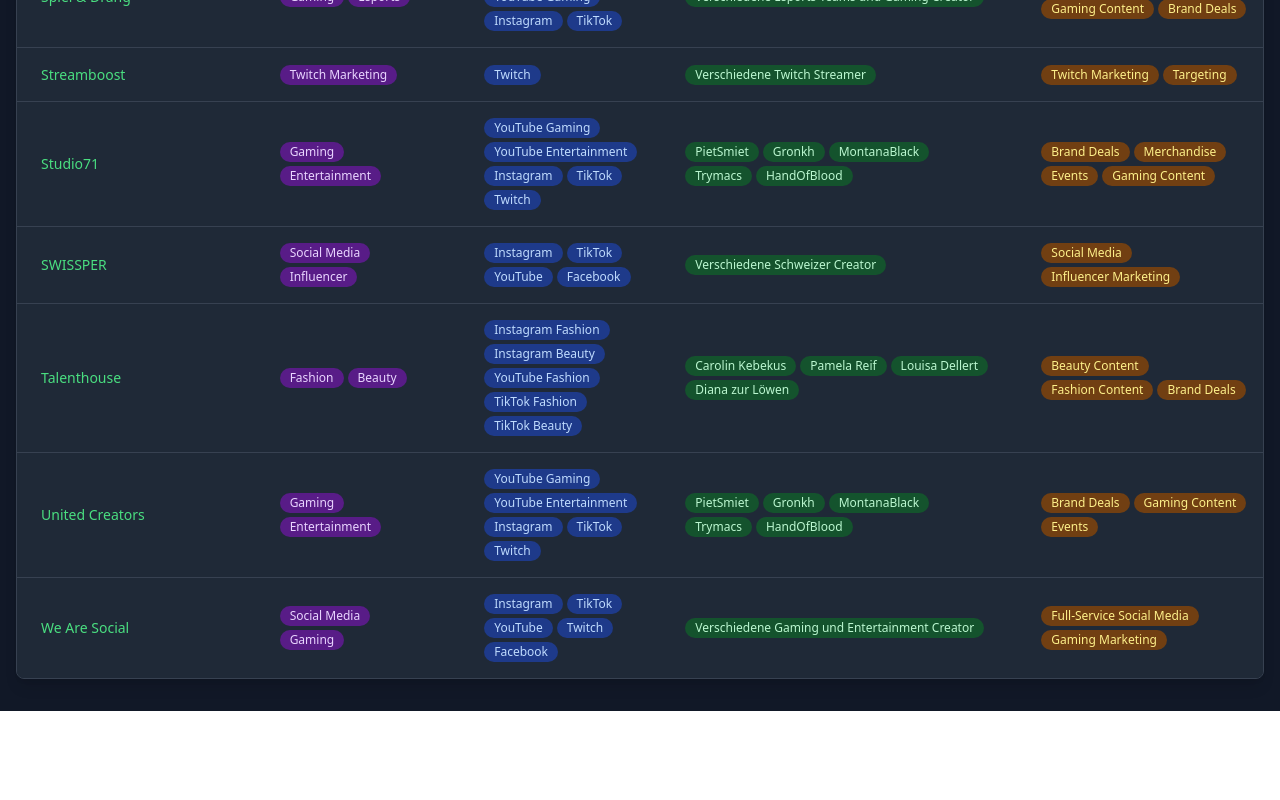
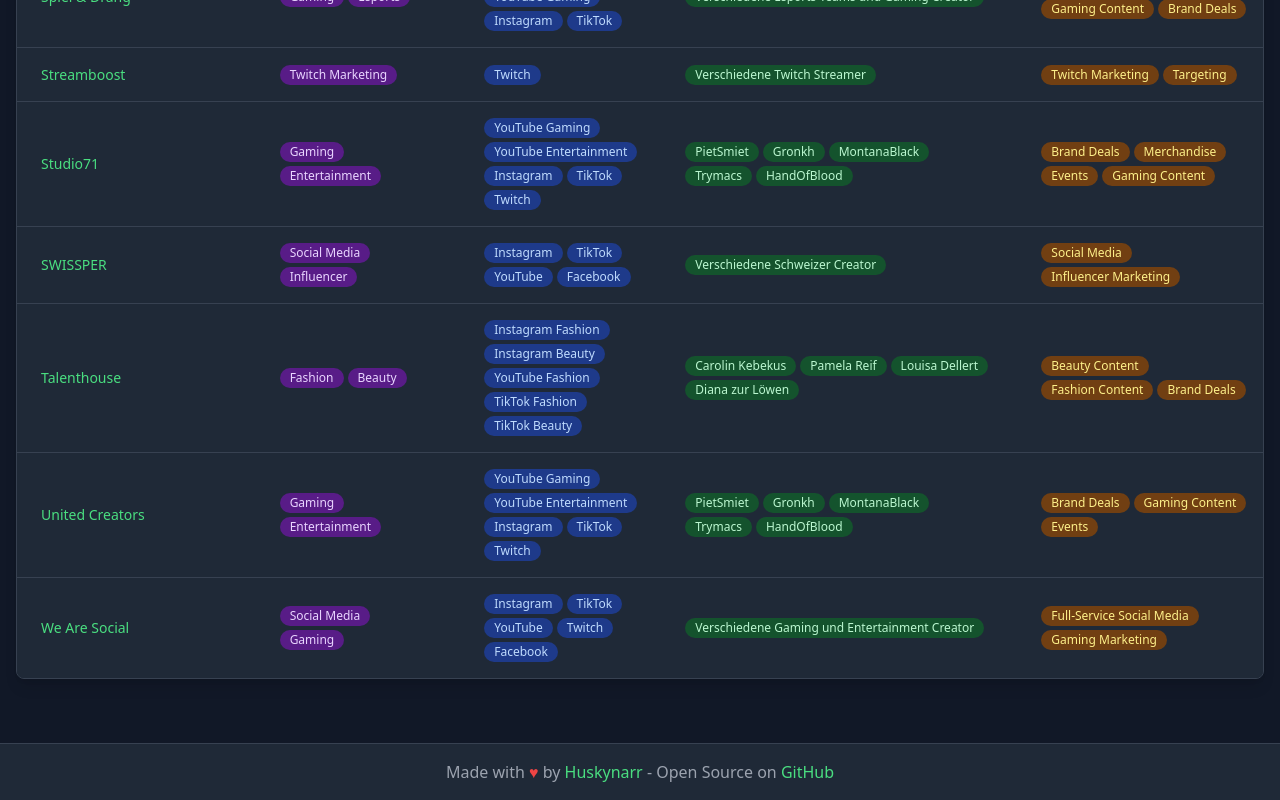
Before and after one commit to XboxDevCom/agencies, a React (Create React App) app: page / in a window 1280 px wide. Shown: the part 3609-4409 px from the top of the page. Before the commit the page ends 4320 px from the top, so only its background shows below. Built offline with nearby package versions, Linux system fonts and the light colour scheme.

Commit message:
feat: added footer

```diff
--- a/src/App.tsx
+++ b/src/App.tsx
@@ -2,6 +2,7 @@
 import { Creator } from './types/Creator';
 import CreatorList from './components/CreatorList.tsx';
 import SearchAndFilter from './components/SearchAndFilter.tsx';
+import Footer from './components/Footer.tsx';
 import Papa from 'papaparse';
 
 function App() {
@@ -103,8 +104,8 @@
     });
 
   return (
-    <div className="min-h-screen bg-gray-900">
-      <div className="container mx-auto px-4 py-8">
+    <div className="min-h-screen bg-gray-900 flex flex-col">
+      <div className="container mx-auto px-4 py-8 flex-grow">
         <h1 className="text-3xl font-bold text-green-500 mb-8">Creator Agencies</h1>
 
         {/* Filter Section */}
@@ -124,6 +125,7 @@
           sortDirection={sortDirection}
         />
       </div>
+      <Footer />
     </div>
   );
 }
--- /dev/null
+++ b/src/components/Footer.tsx
@@ -0,0 +1,32 @@
+import React from 'react';
+
+const Footer: React.FC = () => {
+  return (
+    <footer className="bg-gray-800 border-t border-gray-700 py-4 mt-8">
+      <div className="container mx-auto px-4 text-center text-gray-400">
+        <p>
+          Made with <span className="text-red-500">♥</span> by{' '}
+          <a
+            href="https://huskynarr.de"
+            target="_blank"
+            rel="noopener noreferrer"
+            className="text-green-400 hover:text-green-300 transition-colors"
+          >
+            Huskynarr
+          </a>
+          {' '}- Open Source on{' '}
+          <a
+            href="https://github.com/XboxDevCom/agencies"
+            target="_blank"
+            rel="noopener noreferrer"
+            className="text-green-400 hover:text-green-300 transition-colors"
+          >
+            GitHub
+          </a>
+        </p>
+      </div>
+    </footer>
+  );
+};
+
+export default Footer;
```
